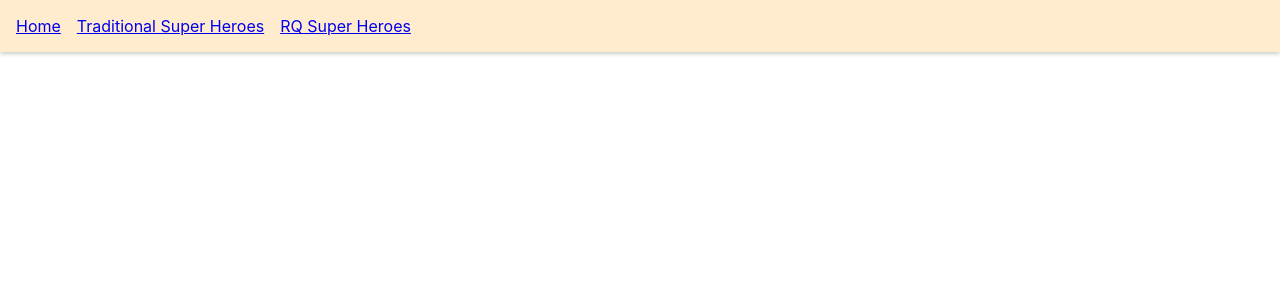
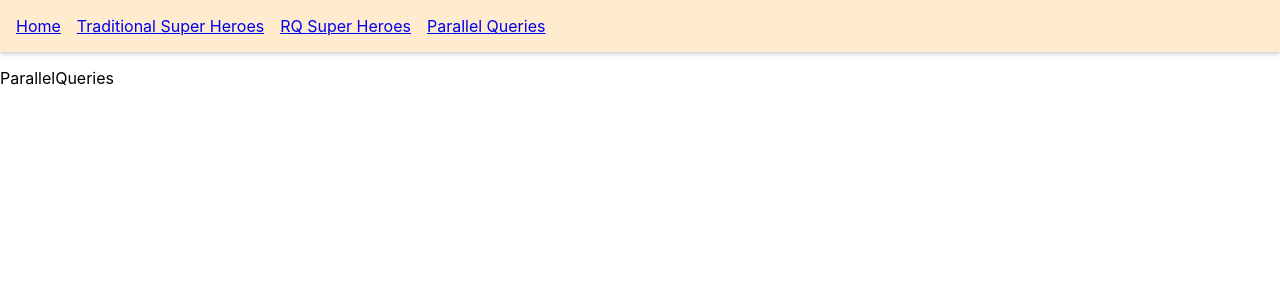
Before and after one commit to corozb/react-query-codeevolution, a React (Vite) app: page /rq-parallel in a window 1280 px wide. Shown: the top 300 px of the page. Built offline with nearby package versions, Linux system fonts and the light colour scheme; data requests are answered from the project's data file.

Commit message:
Parallel Queries

```diff
--- /dev/null
+++ b/src/components/pages/ParallelQueries.jsx
@@ -0,0 +1,15 @@
+import React from 'react'
+import { useQuery } from 'react-query'
+import axios from 'axios'
+
+const fetchSuperHeroes = () => axios.get('http://localhost:4000/superheroes')
+
+const fetchFriends = () => axios.get('http://localhost:4000/friends')
+
+const ParallelQueries = () => {
+  const { data: superHeroes } = useQuery('super-heroes', fetchSuperHeroes)
+  const { data: friends } = useQuery('friends', fetchFriends)
+  return <div>ParallelQueries</div>
+}
+
+export default ParallelQueries
--- a/src/routes/appRoutes.js
+++ b/src/routes/appRoutes.js
@@ -1,4 +1,5 @@
 import Home from '../components/pages/Home'
+import ParallelQueries from '../components/pages/ParallelQueries'
 import RQSuperHeroes from '../components/pages/RQSuperHeroes'
 import SuperHero from '../components/pages/SuperHero'
 import SuperHeroes from '../components/pages/SuperHeroes'
@@ -23,6 +24,11 @@ const appRoutes = [
     path: '/rq-super-heroes/:heroId',
     component: SuperHero,
   },
+  {
+    path: '/rq-parallel',
+    component: ParallelQueries,
+    title: 'Parallel Queries',
+  },
 ]
 
 export default appRoutes
```
Also changed, not shown: 1 other file (tests, documents, lock files or other folders).
